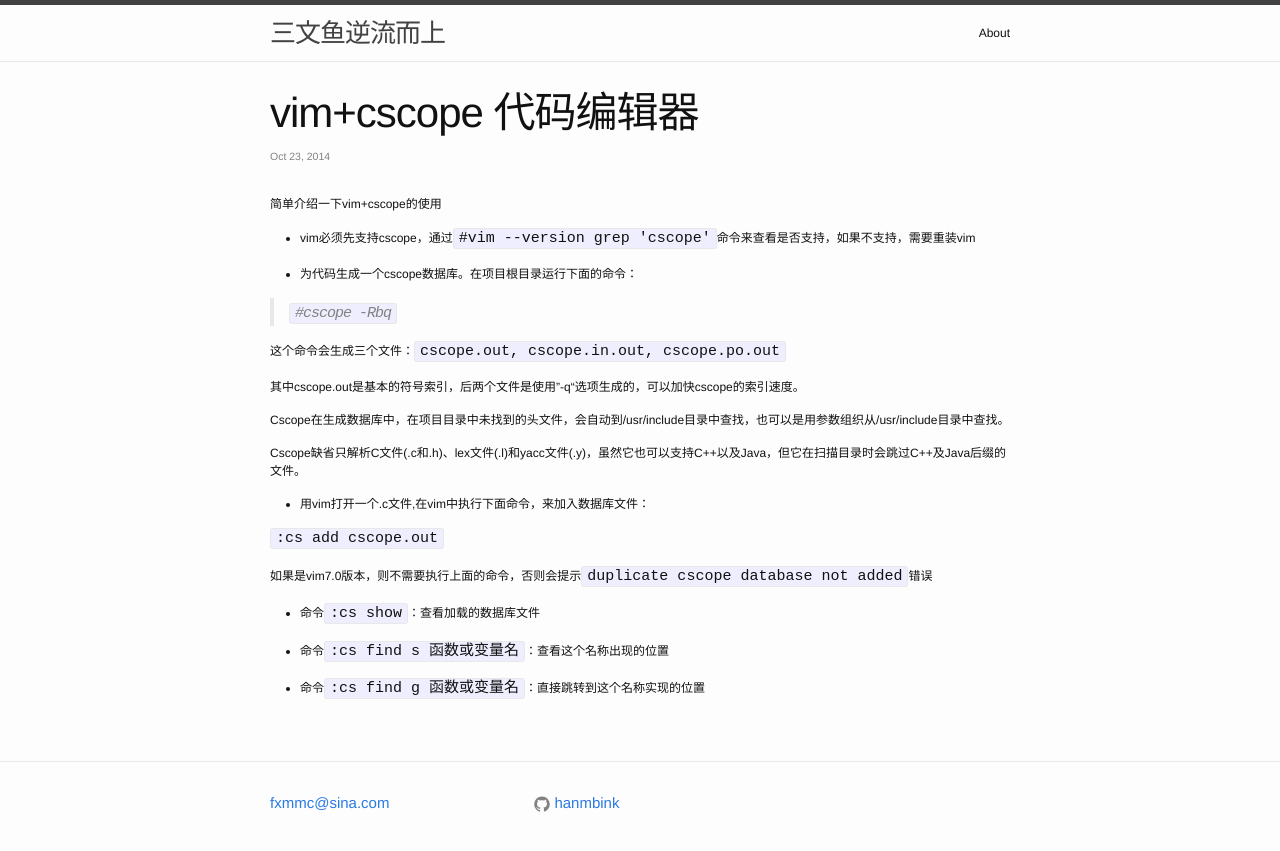
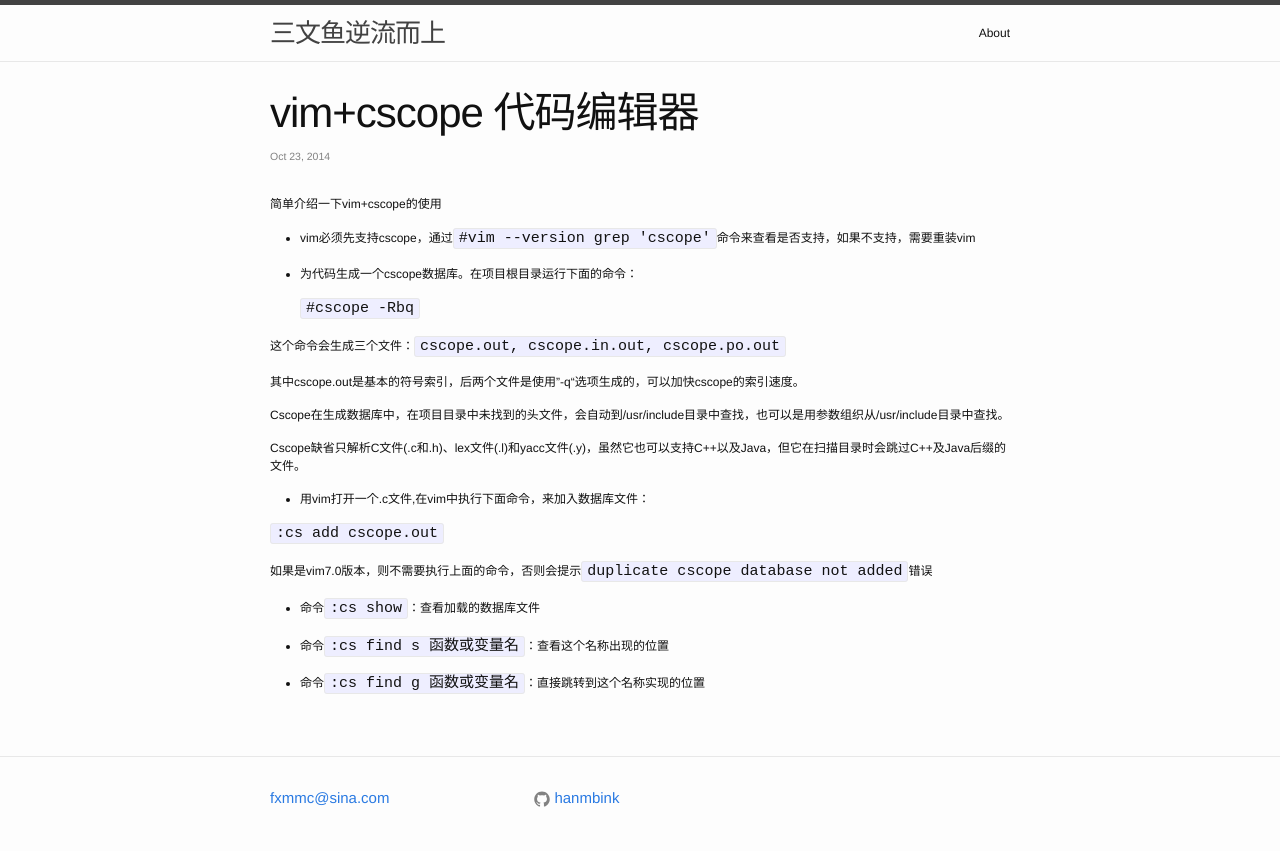
Before and after one commit to binkwang/hanmbink.github.io, a Jekyll site: the page built from _posts/2014-10-23-vim+Cscope.markdown, in a window 1280 px wide. Shown: the top 851 px of the page. Built offline with Jekyll 4.4.1, drawn with Linux system fonts in a browser that asks for light colours.

Commit message:
add new blog

```diff
--- a/_posts/2014-10-23-vim+Cscope.markdown
+++ b/_posts/2014-10-23-vim+Cscope.markdown
@@ -11,7 +11,7 @@ categories: [技术,Linux]
 
 * 为代码生成一个cscope数据库。在项目根目录运行下面的命令：
 
->`#cscope -Rbq`
+	`#cscope -Rbq`
 
 这个命令会生成三个文件：`cscope.out, cscope.in.out, cscope.po.out`
 
```
